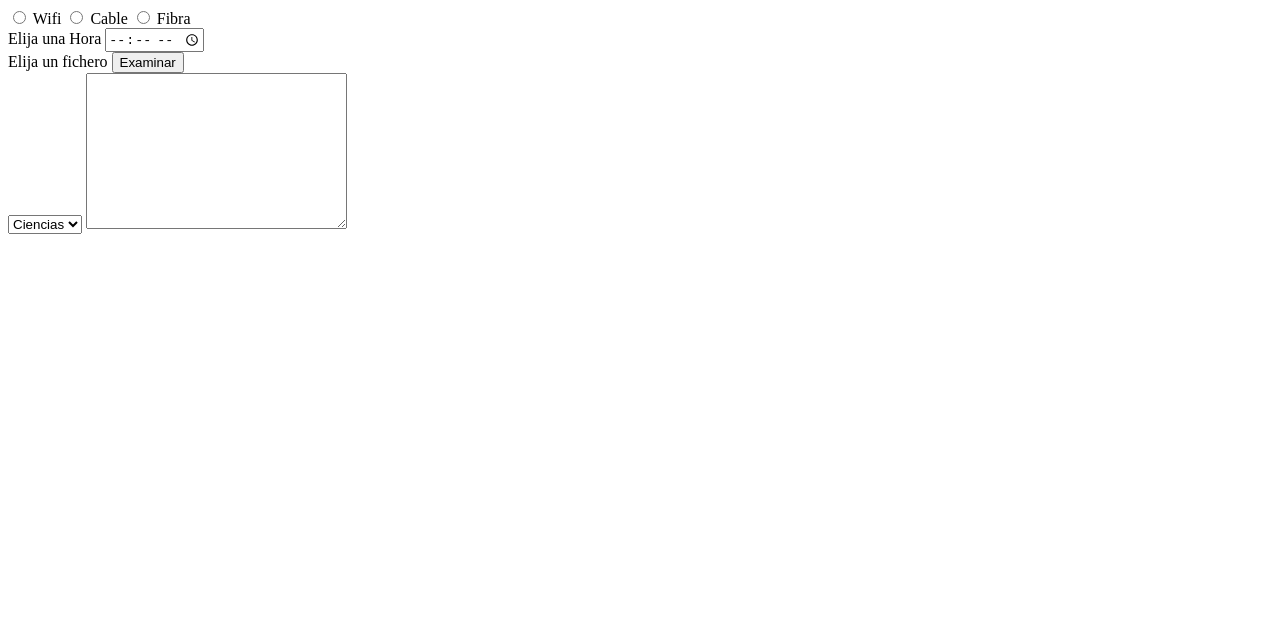
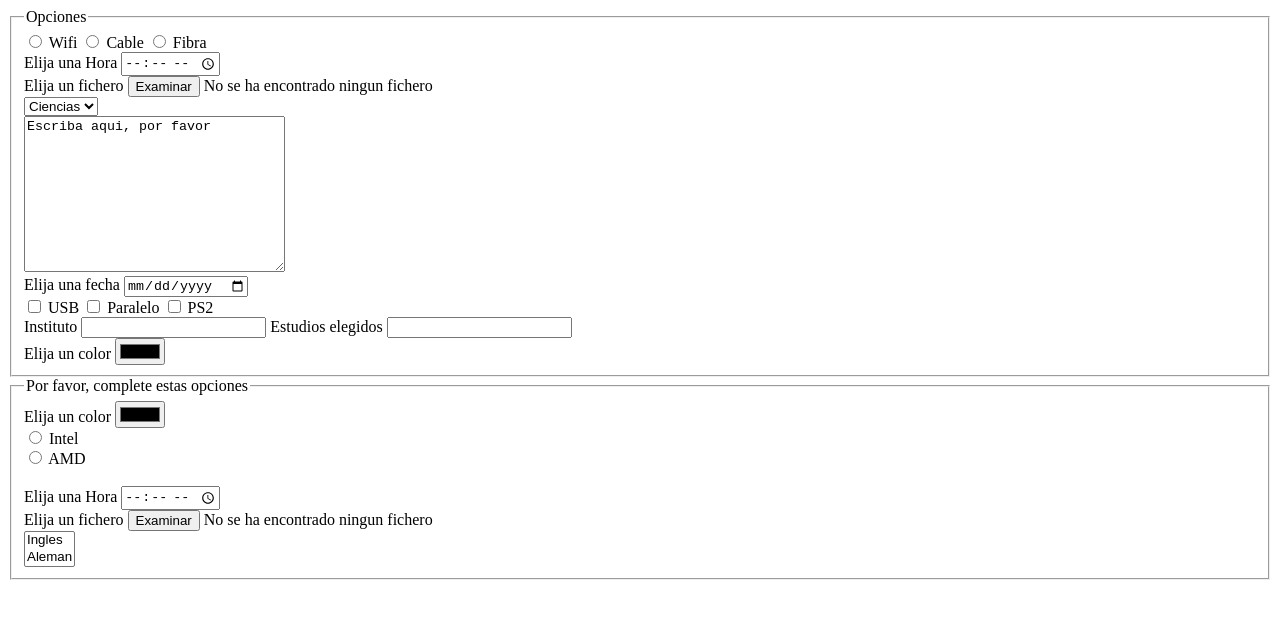
Before and after one commit to otniel0820/Formulario, a plain HTML site: page index.html in a window 1280 px wide. Drawn offline with Linux system fonts and the light colour scheme.

Commit message:
class form completed

```diff
--- a/index.html
+++ b/index.html
@@ -8,6 +8,8 @@
     </head>
     <body>
         <form>
+        <fieldset>
+            <legend>Opciones</legend>
         <input type="radio">
         <label for="name">Wifi</label>
         <input type="radio">
@@ -17,13 +19,46 @@
         <label for="Text">Elija una Hora</label>
         <input type="time"><br>
         <label for="tex">Elija un fichero</label>
-        <button>Examinar</button><br>
+        <button>Examinar</button>
+        <label for="tex">No se ha encontrado ningun fichero</label><br>
         <select name="" id="">
             <option value="Ciencias">Ciencias</option>
             <option value="Letras">Letras</option>
+        </select> <br>
+        <textarea name="" id="" cols="30" rows="10">Escriba aqui, por favor</textarea><br>
+        <label for="Text">Elija una fecha</label>
+        <input type="date"><br>
+        <input type="checkbox">
+        <label for="Text">USB</label>
+        <input type="checkbox">
+        <label for="Text">Paralelo</label>
+        <input type="checkbox">
+        <label for="Text">PS2</label><br>
+        <label for="institute">Instituto</label>
+        <input type="text">
+        <label for="Estudios_Elegidos">Estudios elegidos</label>
+        <input type="text"><br>
+        <label for="colorInput">Elija un color</label>
+        <input type="color" name="colorInput" id="colorInput">
+        </fieldset>
+        <fieldset>
+            <legend>Por favor, complete estas opciones</legend>
+        <label for="colorInput">Elija un color</label>
+        <input type="color" name="colorInput" id="colorInput"><br>
+        <input type="radio">
+        <label for="Text">Intel</label><br>
+        <input type="radio">
+        <label for="Text">AMD</label><br><br>
+        <label for="Text">Elija una Hora</label>
+        <input type="time"><br>
+        <label for="tex">Elija un fichero</label>
+        <button>Examinar</button>
+        <label for="tex">No se ha encontrado ningun fichero</label><br>
+        <select id="Idiomas" name="Idiomas" size="2" multiple>
+            <option value="Ingles">Ingles</option>
+            <option value="Aleman">Aleman</option>
         </select>
-        <textarea name="" id="" cols="30" rows="10"></textarea>
-
+    </fieldset>
     </form>
 
 
```
Lines whose indentation alone changed are shown as unchanged.
